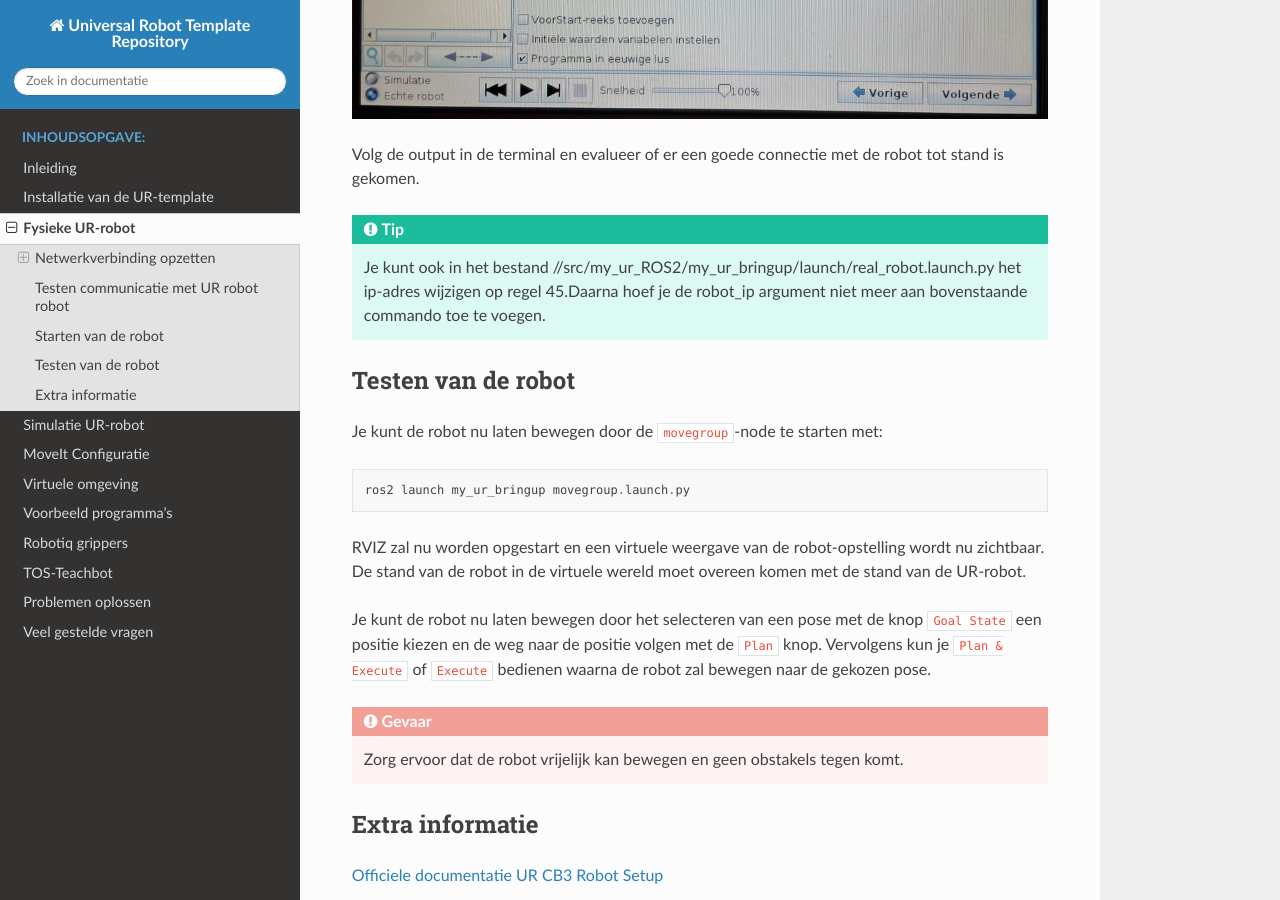
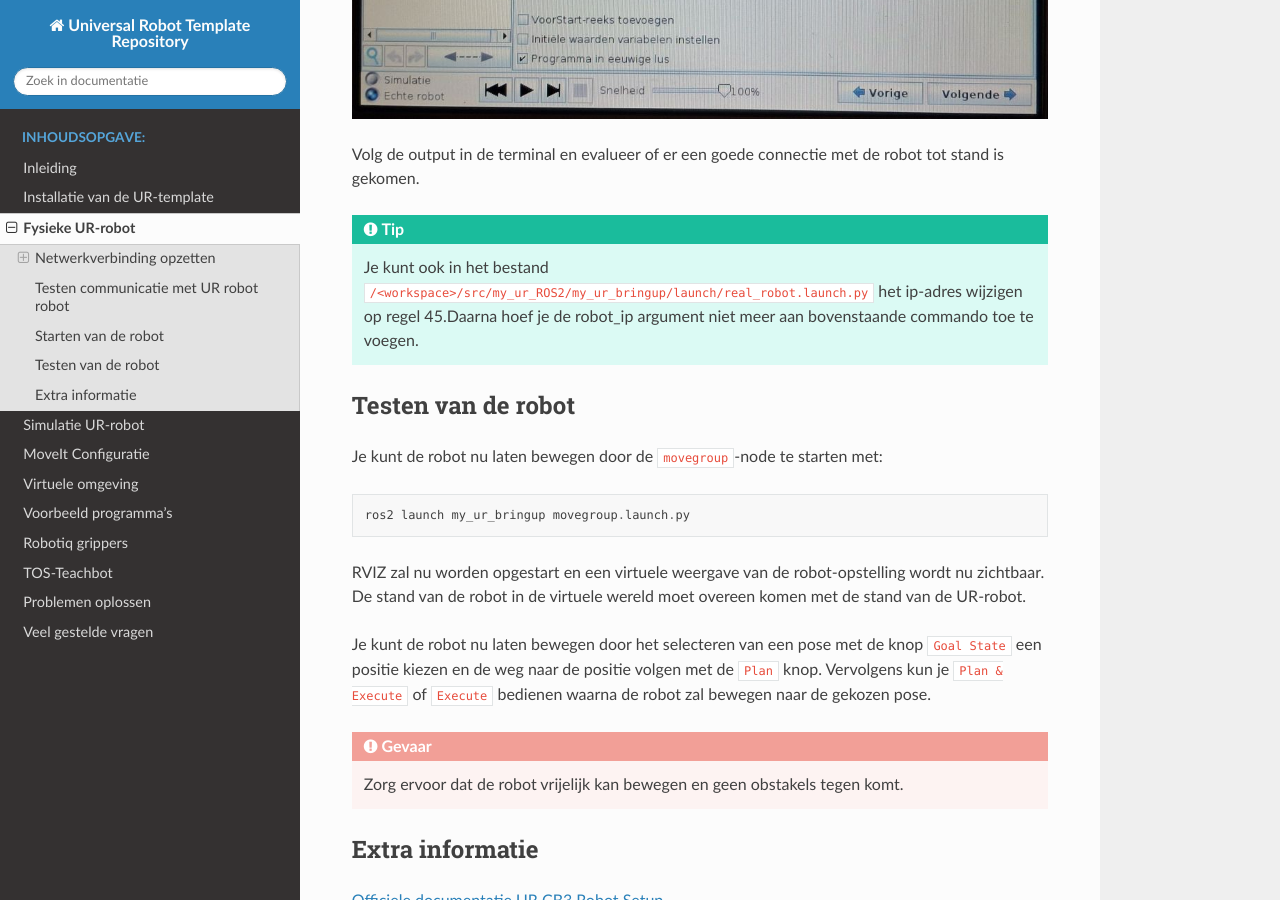
Before and after one commit to Christophe454/Eye_in_hand_Periode2.4_C2, a Sphinx documentation site: the page built from documentation/documentation/real_robot.md, in a window 1280 px wide and 900 px high, scrolled down 4649 px. Built offline with Sphinx 7.4.7 and the Read the Docs theme 3.1.0, drawn with Linux system fonts in a browser that asks for light colours; some of the changed text lies outside the part shown.

Commit message:
20230311

```diff
--- a/documentation/documentation/real_robot.md
+++ b/documentation/documentation/real_robot.md
@@ -131,7 +133,7 @@ Op de teach-pendent van de UR-robot:
 Volg de output in de terminal en evalueer of er een goede connectie met de robot tot stand is gekomen.
 
 :::{tip}
-Je kunt ook in het bestand /<workspace>/src/my_ur_ROS2/my_ur_bringup/launch/real_robot.launch.py het ip-adres wijzigen op regel 45.Daarna hoef je de robot_ip argument niet meer aan bovenstaande commando toe te voegen.
+Je kunt ook in het bestand `/<workspace>/src/my_ur_ROS2/my_ur_bringup/launch/real_robot.launch.py` het ip-adres wijzigen op regel 45.Daarna hoef je de robot_ip argument niet meer aan bovenstaande commando toe te voegen.
 :::
 
 ## Testen van de robot
```
Also changed, not shown: other parts of documentation/documentation/real_robot.md (+5 -3 lines).
